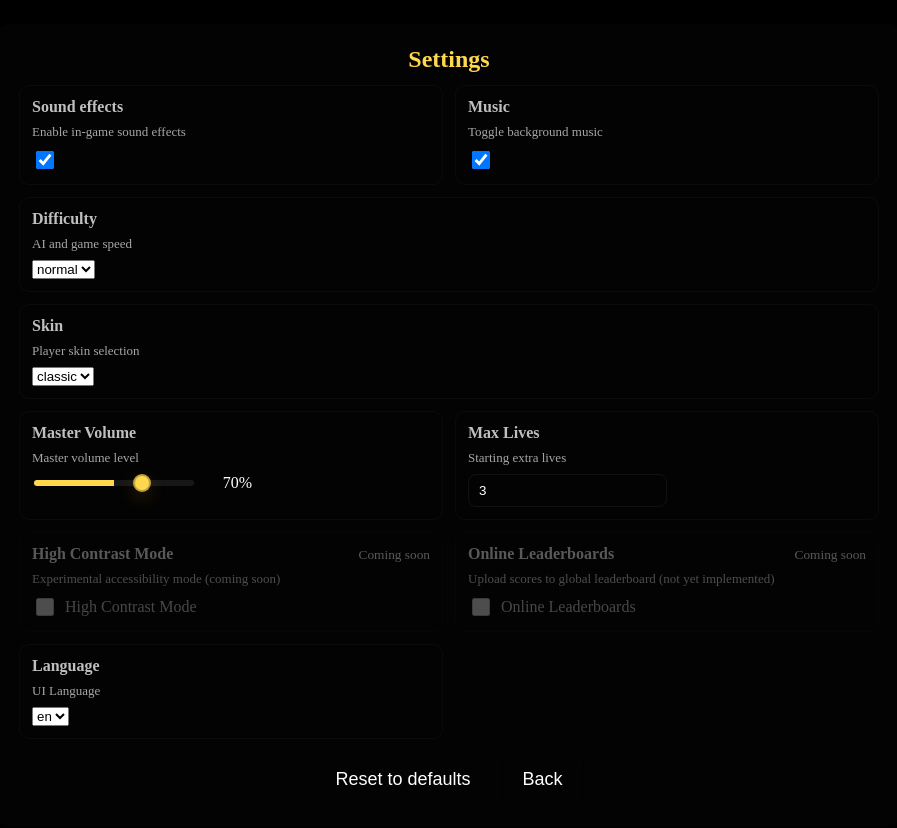
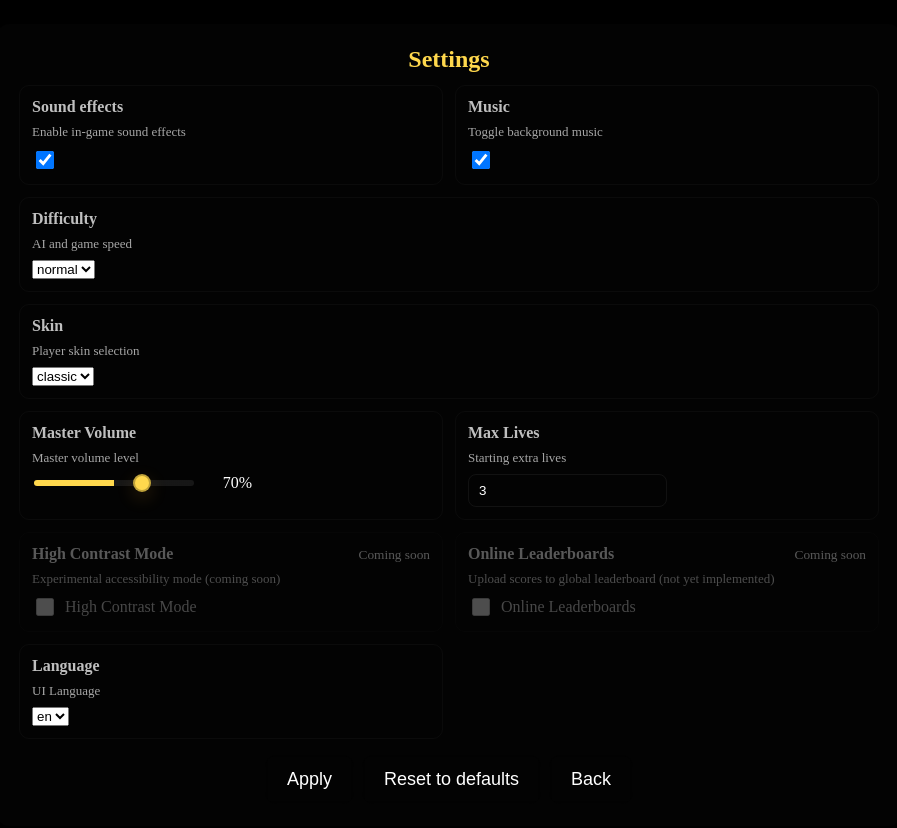
Before and after one commit to devvyyxyz/pacman, a React (Vite) app: page / in a window 1280 px wide. Both pictures are taken after a click on the button "Settings". Shown: the top 828 px of the page, without its empty margins (191-1088 px from the left). Built offline with nearby package versions, Linux system fonts and the light colour scheme.

Commit message:
feat: add Polish language support and enhance settings apply functionality

```diff
--- a/src/config/settings.ts
+++ b/src/config/settings.ts
@@ -19,7 +19,7 @@ const SETTINGS: SettingMeta[] = [
   { id: 'maxLives', labelKey: 'setting_maxLives', type: 'number', implemented: true, description: 'Starting extra lives' },
   { id: 'highContrast', label: 'High Contrast Mode', type: 'toggle', implemented: false, description: 'Experimental accessibility mode (coming soon)' },
   { id: 'onlineLeaderboard', label: 'Online Leaderboards', type: 'toggle', implemented: false, description: 'Upload scores to global leaderboard (not yet implemented)' }
-  ,{ id: 'locale', labelKey: 'setting_language', type: 'select', implemented: true, options: ['en','es'], description: 'UI Language' }
+  ,{ id: 'locale', labelKey: 'setting_language', type: 'select', implemented: true, options: ['en','es','pl'], description: 'UI Language' }
 ];
 
 export default SETTINGS;
--- a/src/i18n/index.ts
+++ b/src/i18n/index.ts
@@ -3,6 +3,8 @@ const TRANSLATIONS: Record<string, Record<string,string>> = {
     settings_title: 'SETTINGS',
     settings_back: 'Back',
     settings_reset: 'Reset to defaults',
+    settings_apply: 'Apply',
+    settings_applied: 'Applied',
     send_crash: 'Send Crash Report',
     return_menu: 'Return To Menu',
     copy_details: 'Copy Details',
@@ -31,6 +33,8 @@ const TRANSLATIONS: Record<string, Record<string,string>> = {
     settings_title: 'AJUSTES',
     settings_back: 'Volver',
     settings_reset: 'Restablecer',
+    settings_apply: 'Aplicar',
+    settings_applied: 'Aplicado',
     send_crash: 'Enviar informe',
     return_menu: 'Volver al menú',
     copy_details: 'Copiar detalles',
@@ -59,6 +63,8 @@ const TRANSLATIONS: Record<string, Record<string,string>> = {
     settings_title: 'USTAWIENIA',
     settings_back: 'Powrót',
     settings_reset: 'Przywróć domyślne',
+    settings_apply: 'Zastosuj',
+    settings_applied: 'Zastosowano',
     send_crash: 'Wyślij raport awarii',
     return_menu: 'Powrót do menu',
     copy_details: 'Kopiuj szczegóły',
--- a/src/pages/Settings/Settings.module.css
+++ b/src/pages/Settings/Settings.module.css
@@ -10,6 +10,8 @@
 .disabled{opacity:0.45;filter:grayscale(.1);pointer-events:none}
 .controls{display:flex;gap:8px;align-items:center}
 .controls .input, .controls select, .controls input[type="number"]{background:transparent;border:1px solid rgba(255,255,255,0.06);padding:8px 10px;border-radius:8px;color:inherit}
+.controls select{appearance:none;-webkit-appearance:none;cursor:pointer;padding-right:36px;min-width:140px;background-image:linear-gradient(45deg,transparent 50%, rgba(255,255,255,0.6) 50%), linear-gradient(135deg, rgba(255,255,255,0.6) 50%, transparent 50%);background-position:calc(100% - 16px) calc(50% - 2px), calc(100% - 10px) calc(50% - 2px);background-size:6px 6px,6px 6px;background-repeat:no-repeat}
+.controls select:focus{box-shadow:0 6px 18px rgba(0,0,0,0.35)}
 .controls input[type="range"]{width:160px;appearance:none;height:6px;border-radius:6px;background:linear-gradient(90deg,#ffd84d 0%, #ffd84d 50%, rgba(255,255,255,0.08) 50%);outline:none}
 .controls input[type="range"]::-webkit-slider-thumb{appearance:none;width:18px;height:18px;border-radius:50%;background:var(--accent);box-shadow:0 6px 18px rgba(255,176,56,0.18);border:2px solid rgba(0,0,0,0.25)}
 .controls input[type="range"]::-moz-range-thumb{width:18px;height:18px;border-radius:50%;background:var(--accent);border:2px solid rgba(0,0,0,0.25)}
--- a/src/pages/Settings/index.tsx
+++ b/src/pages/Settings/index.tsx
@@ -10,6 +10,7 @@ type LocalSettings = Record<string, any>;
 
 export default function Settings({onBack}:{onBack:()=>void}){
   const [local, setLocal] = useState<LocalSettings>({});
+  const [applied, setApplied] = useState(false);
 
   useEffect(()=>{
     const cfg = config.loadConfig();
@@ -20,6 +21,13 @@ export default function Settings({onBack}:{onBack:()=>void}){
     const next = {...local, [key]: value};
     setLocal(next);
     config.saveConfig({settings: next as any});
+  }
+
+  function handleApply(){
+    config.saveConfig({settings: local as any});
+    if(local.locale) setLocale(local.locale);
+    setApplied(true);
+    setTimeout(()=>setApplied(false), 2000);
   }
 
   function renderControl(s: SettingMeta){
@@ -60,9 +68,10 @@ export default function Settings({onBack}:{onBack:()=>void}){
     }
     if(s.id === 'locale'){
       const cur = local['locale'] || 'en';
+      const NATIVE_LANG: Record<string,string> = { en: 'English', es: 'Español', pl: 'Polski' };
       return (
         <select value={cur} onChange={(e)=>{ update('locale', e.target.value); setLocale(e.target.value); }}>
-          {s.options?.map(opt => <option key={opt} value={opt}>{t(`lang_${opt}`) || opt}</option>)}
+          {s.options?.map(opt => <option key={opt} value={opt}>{NATIVE_LANG[opt] || opt}</option>)}
         </select>
       );
     }
@@ -95,9 +104,11 @@ export default function Settings({onBack}:{onBack:()=>void}){
           ))}
         </div>
 
-        <div style={{marginTop:16,display:'flex',gap:8,justifyContent:'center'}}>
+        <div style={{marginTop:16,display:'flex',gap:8,justifyContent:'center',alignItems:'center'}}>
+          <button className={menuStyles.btn} onClick={handleApply}>{t('settings_apply')}</button>
           <button className={menuStyles.btn} onClick={handleReset}>{t('settings_reset')}</button>
           <button className={menuStyles.btn} onClick={onBack}>{t('settings_back')}</button>
+          {applied && <div style={{marginLeft:8,color:'var(--accent)',fontWeight:600}}>{t('settings_applied')}</div>}
         </div>
       </div>
     </div>
```
